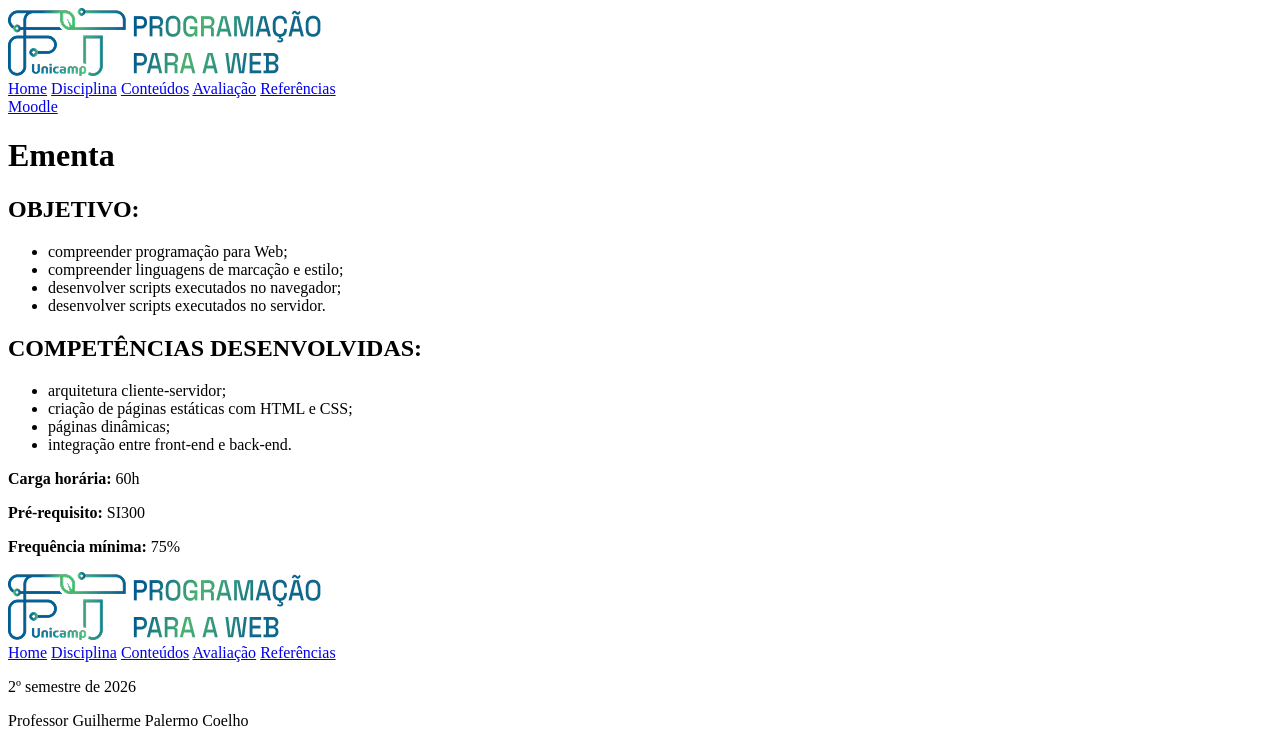
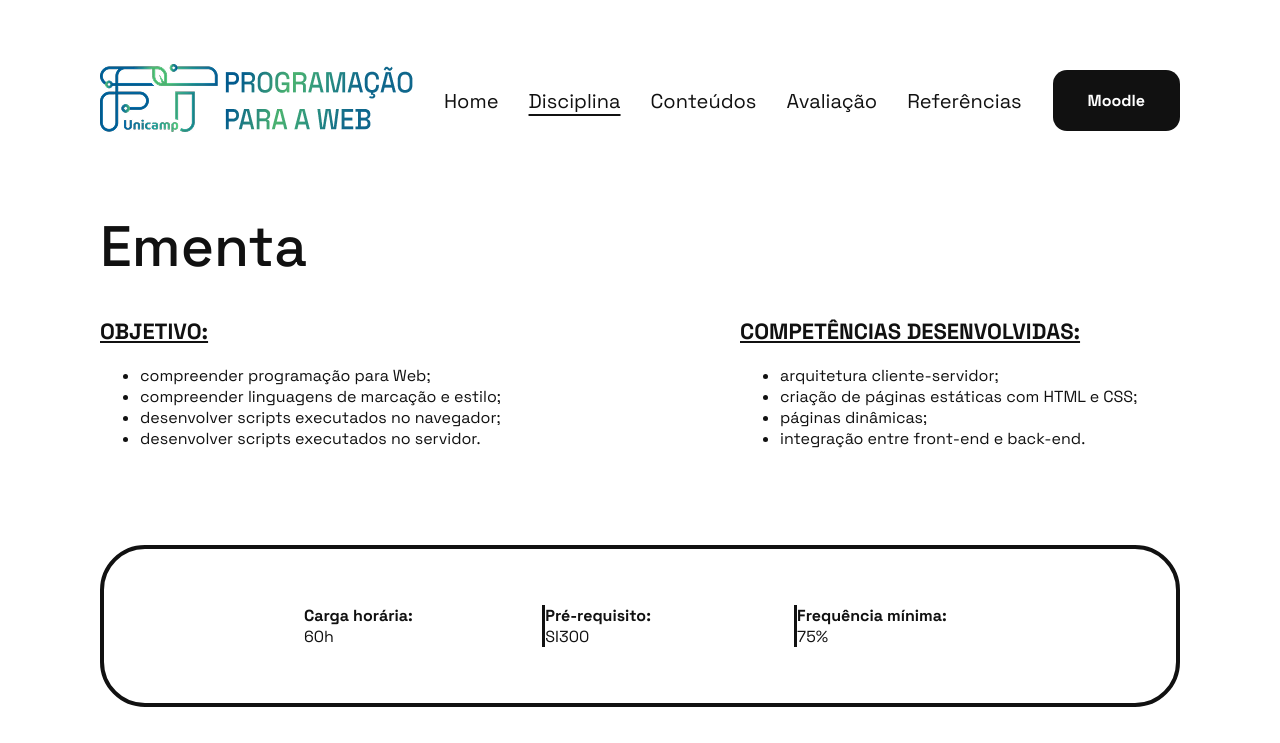
Before and after one commit to Maalu-Campos/Atividade-2---Programa-o-Web, a plain HTML site: page disciplina.html in a window 1280 px wide. Shown: the top 743 px of the page. Drawn offline with Linux system fonts and the light colour scheme.

Commit message:
Update disciplina.html

```diff
--- a/disciplina.html
+++ b/disciplina.html
@@ -4,14 +4,14 @@
 <head>
     <meta charset="UTF-8">
     <title>SI401 - Programação para a Web</title>
-    <link rel="stylesheet" href="..\CSS\style.css">
+    <link rel="stylesheet" href="style.css">
     <link href="https://fonts.googleapis.com/css2?family=Space+Grotesk:wght@300;400;500;600;700&display=swap" rel="stylesheet">
 </head>
 
     <body>
         <header class="cabecalho">
             <a href="index.html" class="logo">
-                <img src="..\imagens\logo-si401.png" alt="Logo da disciplina Programação para a Web">
+                <img src="imagens\logo-si401.png" alt="Logo da disciplina Programação para a Web">
             </a>
             <nav class="menu-principal">
                 <a href="index.html">Home</a>
@@ -57,7 +57,7 @@
 
                 <a href="index.html" class="logo-rodape">
                     <img
-                        src="..\imagens\logo-si401.png"
+                        src="imagens\logo-si401.png"
                         alt="Logo da disciplina Programação para a Web">
                 </a>
 
```
